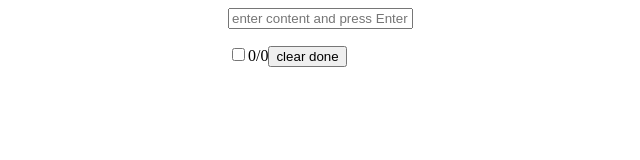
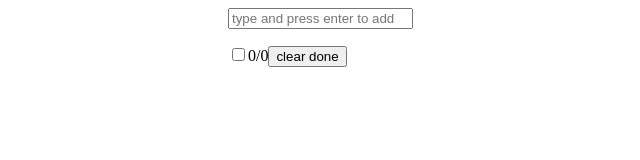
Before and after one commit to violetpupil/small, a React (Create React App) app: page / in a window 1280 px wide. Shown: the top 160 px of the page, without its empty margins (112-752 px from the left). Built offline with nearby package versions, Linux system fonts and the light colour scheme.

Commit message:
placeholder

```diff
--- a/src/components/Header/index.jsx
+++ b/src/components/Header/index.jsx
@@ -20,7 +20,7 @@
   render() {
     return (
       <div>
-        <input onKeyUp={this.handleKeyUp} type="text" placeholder="enter content and press Enter to add" />
+        <input onKeyUp={this.handleKeyUp} type="text" placeholder="type and press enter to add" />
       </div>
     )
   }
```
